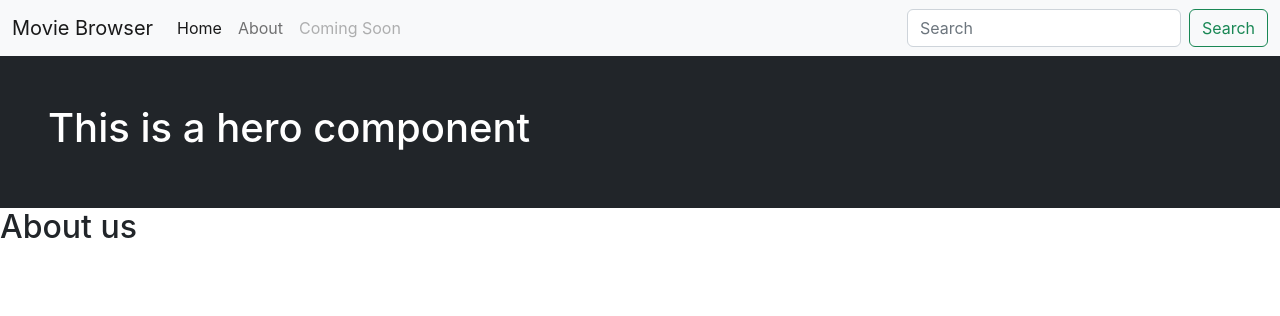
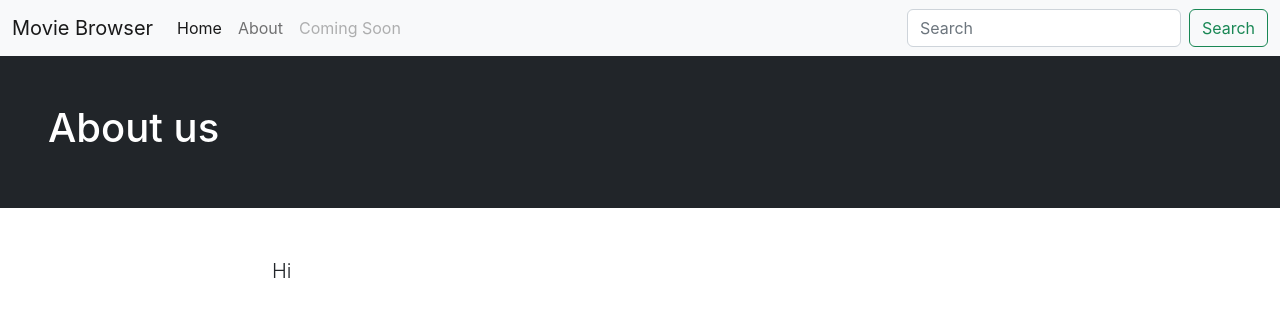
Before and after one commit to theKuanWay/React201, a React (Create React App) app in the folder moviebrowser/: page /about in a window 1280 px wide. Shown: the top 316 px of the page. Built offline with nearby package versions, Linux system fonts and the light colour scheme.

Commit message:
add in simple content

```diff
--- a/moviebrowser/src/Components/About/About.js
+++ b/moviebrowser/src/Components/About/About.js
@@ -3,10 +3,16 @@ import Hero from "../Hero/Hero";;
 
 const AboutView = () => {
     return (
-        <div>
-            <Hero />
-            <h2>About us</h2>
-        </div>
+        <>
+            <Hero text="About us"/>
+            <div className="container">
+                <div className="row">
+                    <div className="col-lg-8 offset-lg-2 my-5">
+                       <p className="lead">Hi</p>
+                    </div>
+                </div>
+            </div>
+        </>
     );
 }
 
--- a/moviebrowser/src/Components/Hero/Hero.js
+++ b/moviebrowser/src/Components/Hero/Hero.js
@@ -1,9 +1,9 @@
 import React from "react";
 
-const Hero = () => {
+const Hero = ({text}) => {
     return (
     <header className="bg-dark text-white p-5">
-        <h1>This is a hero component</h1>
+        <h1>{text}</h1>
     </header>
     );
 }
--- a/moviebrowser/src/Components/Home/Home.js
+++ b/moviebrowser/src/Components/Home/Home.js
@@ -3,10 +3,16 @@ import Hero from "../Hero/Hero";
 
 const Home = () => {
     return (
-        <div>
-            <Hero />
-            <h1>Hellow</h1>
-        </div>
+        <>
+            <Hero text="Welcome to React 201" />
+            <div className="container">
+                <div className="row">
+                    <div className="col-lg-8 offset-lg-2 my-5">
+                       <p className="lead">Lol</p>
+                    </div>
+                </div>
+            </div>
+        </>
     );
 }
 
```
